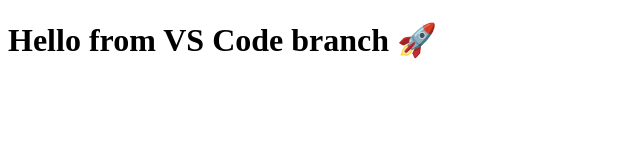
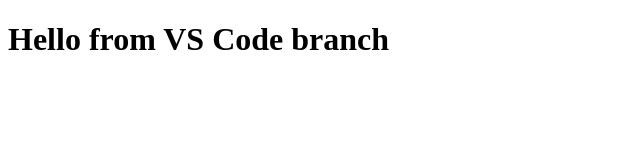
Before and after one commit to Atindra-007/Data-3, a plain HTML site: page index.html in a window 1280 px wide. Shown: the whole page, without its empty margins (0-640 px from the left). Drawn offline with Linux system fonts and the light colour scheme.

Commit message:
Commit 2

```diff
--- a/index.html
+++ b/index.html
@@ -4,6 +4,6 @@
     <title>Git Practice</title>
 </head>
 <body>
-    <h1>Hello from VS Code branch 🚀</h1>
+    <h1>Hello from VS Code branch</h1>
 </body>
 </html>
```
